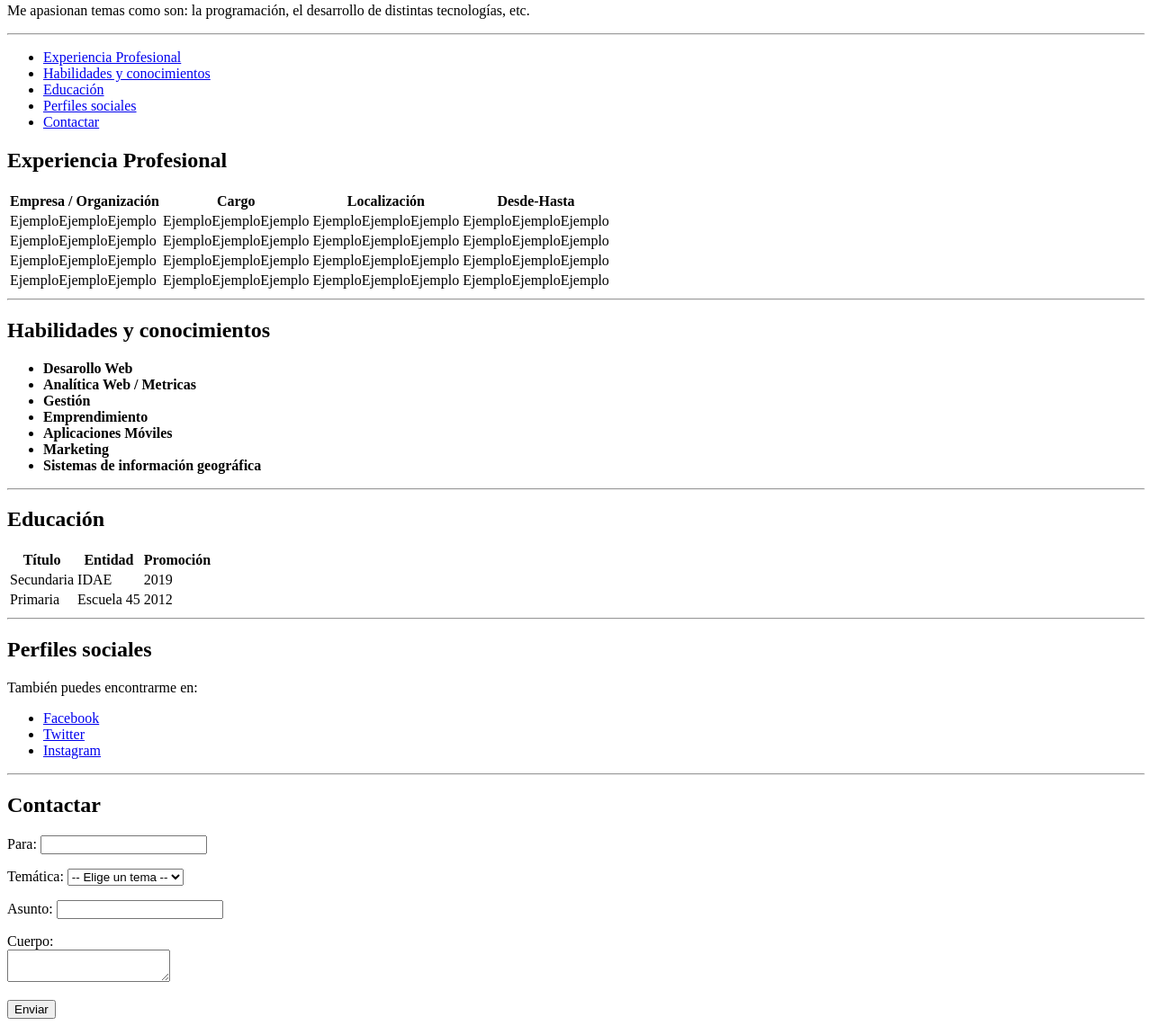
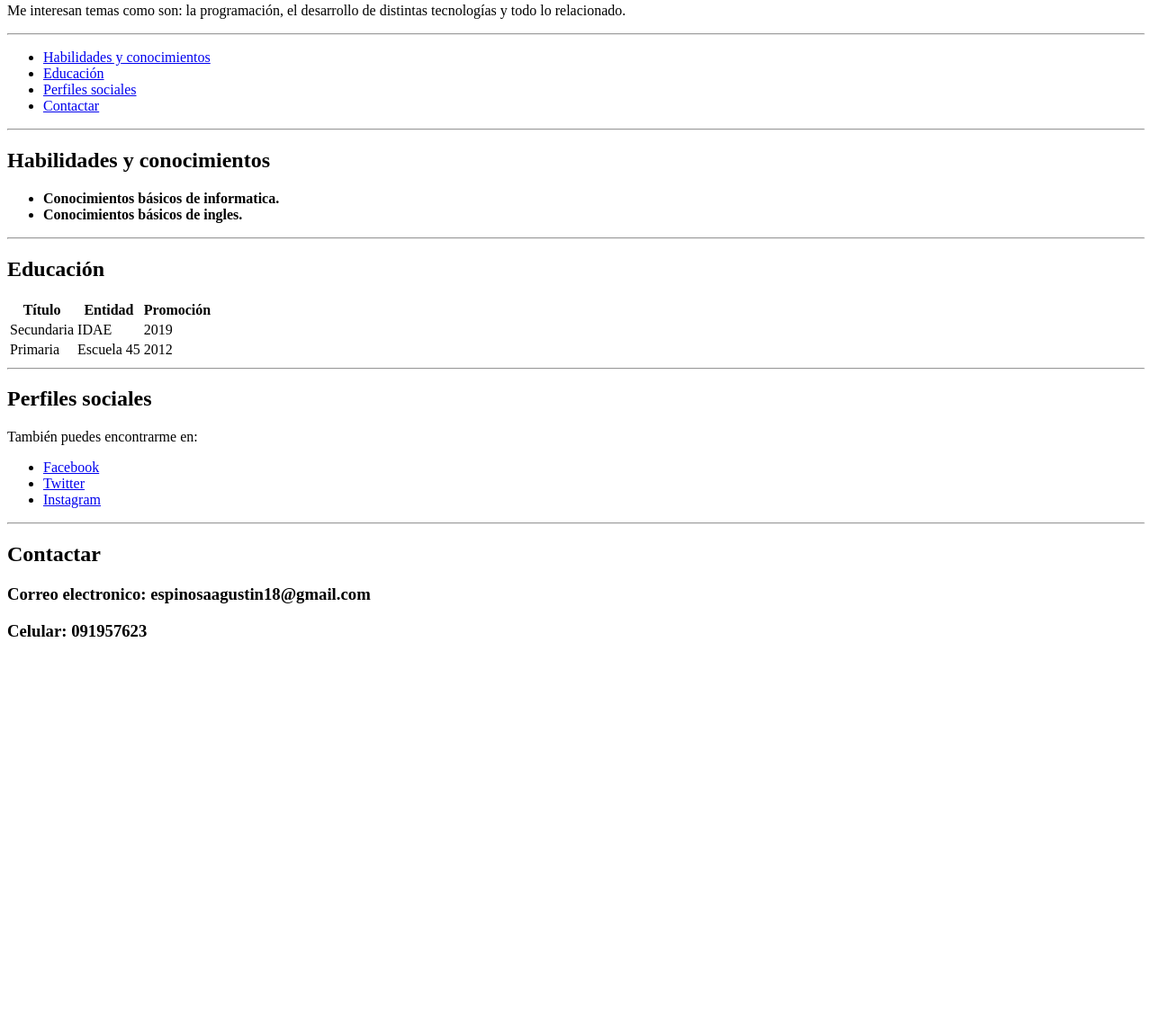
Before and after one commit to tintin-18/Curriculum-Vitae, a plain HTML site: page CV.html in a window 1280 px wide. Shown: the part 77-1218 px from the top of the page at 90% size. After the commit the page ends 809 px from the top, so only its background shows below. Drawn offline with Linux system fonts and the light colour scheme.

Commit message:
Actualizacion de informacion.

```diff
--- a/CV.html
+++ b/CV.html
@@ -4,62 +4,20 @@
     </head>
 <body>
 <h1>Agustin Espinosa</H1>
-<P>Me apasionan temas como son: la programación, el desarrollo de distintas tecnologías, etc.</p>
+<P>Me interesan temas como son: la programación, el desarrollo de distintas tecnologías y todo lo relacionado.</p>
     <hr>
         <P><ul>
-            <li type="disc"><a href="#ep"> Experiencia Profesional </a></li>
             <li type="disc"><a href="#hc"> Habilidades y conocimientos </a></li>
             <li type="disc"><a href="#e"> Educación </a></li>
             <li type="disc"><a href="#ps"> Perfiles sociales </a></li>
             <li type="disc"><a href="#c"> Contactar </a></li>
         </ul></p>
-<h2 id="ep">Experiencia Profesional</h2>
-<table>
-     <thead>
-      <tr>
-        <th>Empresa / Organización</th>
-        <th>Cargo</th>
-        <th>Localización</th>
-        <th>Desde-Hasta</th>
-      </tr>
-    </thead>
-    <tbody>
-      <tr>
-        <td>EjemploEjemploEjemplo</td>
-        <td>EjemploEjemploEjemplo</td>
-        <td>EjemploEjemploEjemplo</td>
-        <td>EjemploEjemploEjemplo</td>
-      </tr>
-      <tr>
-        <td>EjemploEjemploEjemplo</td>
-        <td>EjemploEjemploEjemplo</td>
-        <td>EjemploEjemploEjemplo</td>
-        <td>EjemploEjemploEjemplo</td>
-      </tr>
-      <tr>
-        <td>EjemploEjemploEjemplo</td>
-        <td>EjemploEjemploEjemplo</td>
-        <td>EjemploEjemploEjemplo</td>
-        <td>EjemploEjemploEjemplo</td>
-      </tr>
-      <tr>
-        <td>EjemploEjemploEjemplo</td>
-        <td>EjemploEjemploEjemplo</td>
-        <td>EjemploEjemploEjemplo</td>
-        <td>EjemploEjemploEjemplo</td>
-      </tr>
-    </tbody>
-   </table>
+
 <hr>
 <h2 id="hc">Habilidades y conocimientos</h2>
 <ul>
-    <li type="disc"> <strong>Desarollo Web</strong> </li>
-    <li type="disc"> <strong> Analítica Web / Metricas</strong> </li>
-    <li type="disc"> <strong> Gestión </strong></li>
-    <li type="disc"> <strong> Emprendimiento</strong> </li>
-    <li type="disc"> <strong> Aplicaciones Móviles</strong> </li>
-    <li type="disc"> <strong> Marketing</strong> </li>
-    <li type="disc"> <strong> Sistemas de información geográfica</strong> </li>
+    <li type="disc"> <strong>Conocimientos básicos de informatica.</strong> </li>
+    <li type="disc"> <strong>Conocimientos básicos de ingles.</strong> </li>
 </ul>
 <hr>
 <h2 id="e">Educación</h2>
@@ -96,40 +54,5 @@
 </html>
 <hr>
 <h2 id="c">Contactar</h2>
-<p>Para: <input type="text" name="Para" required></p>
-<form action="../../form-result.php" target="_blank">
-
-  <p>
-
-    Temática:
-
-    <select name="-- Elige un tema --">
-
-      <option disabled selected>-- Elige un tema --</option>
-
-      <option>Consulta</option>
-
-      <option>Propuesta</option>
-
-      <option>Reporte</option>
-
-      <option>Otro</option>
-
-    </select>
-
-  </p>
-  <p>Asunto: <input type="text" name="asunto" required></p>
-<form action="../../form-result.php" target="_blank">
-
-<form action="../form-result.php" target="_blank">
-  <p>
-
-    Cuerpo:<br>
-
-    <textarea name="cuerpo"required></textarea>
-
-  </p>
-
-  <input type="submit" value="Enviar">
-
-</form>
+<h3>Correo electronico: espinosaagustin18@gmail.com</h3>
+<h3> Celular: 091957623</h3>
```
